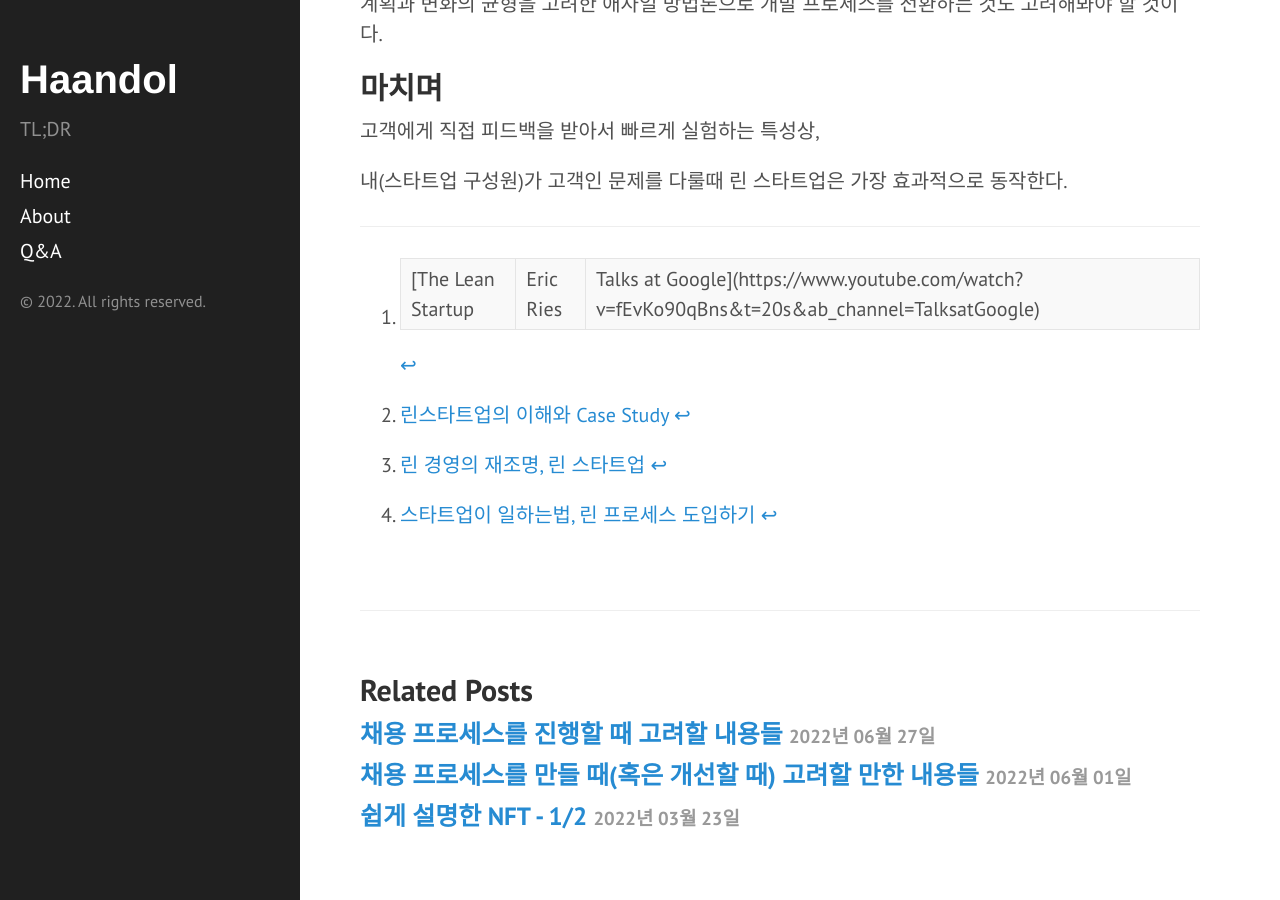
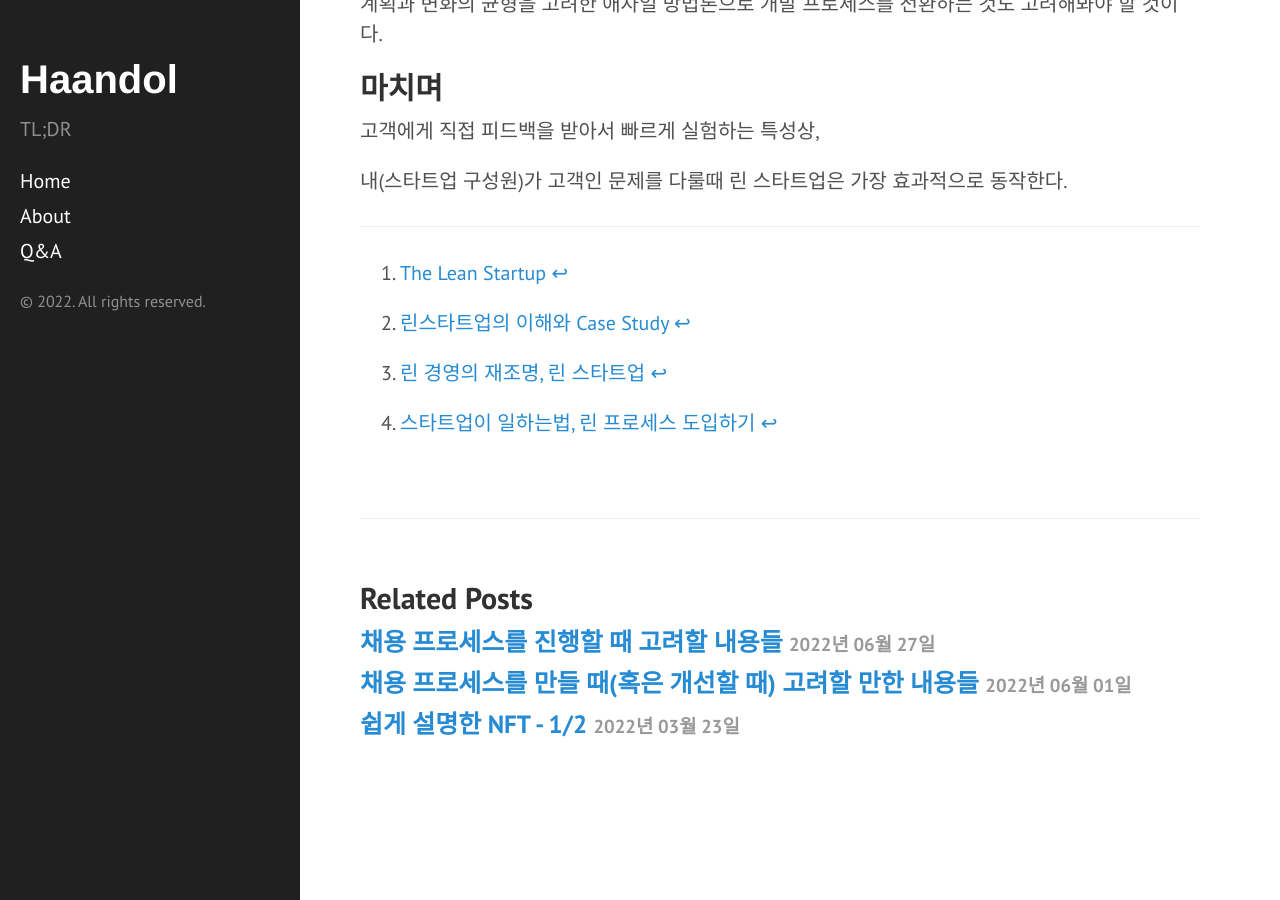
Before and after one commit to haandol/haandol.github.com, a Jekyll site: the page built from _posts/2022-07-16-thoughts-on-lean-startup-and-agile.md, in a window 1280 px wide and 900 px high, scrolled down 4069 px. Built offline with Jekyll 4.4.1, drawn with Linux system fonts in a browser that asks for light colours; comment, search, counter and statistics services are not loaded.

Commit message:
fix link

```diff
--- a/_posts/2022-07-16-thoughts-on-lean-startup-and-agile.md
+++ b/_posts/2022-07-16-thoughts-on-lean-startup-and-agile.md
@@ -110,7 +110,7 @@ publish: true
 
 ---
 
-[^1]: [The Lean Startup | Eric Ries | Talks at Google](https://www.youtube.com/watch?v=fEvKo90qBns&t=20s&ab_channel=TalksatGoogle)
+[^1]: [The Lean Startup](https://www.youtube.com/watch?v=fEvKo90qBns)
 [^2]: [린스타트업의 이해와 Case Study](https://www.slideshare.net/MatthewLee/case-study-51449865)
 [^3]: [린 경영의 재조명, 린 스타트업](http://www.bondweb.co.kr/data/menu01/%B8%B0%28lean%29%B0%E6%BF%B5%C0%C7%20%C0%E7%C1%B6%B8%ED.pdf)
 [^4]: [스타트업이 일하는법, 린 프로세스 도입하기](https://yozm.wishket.com/magazine/detail/1084/)
```
